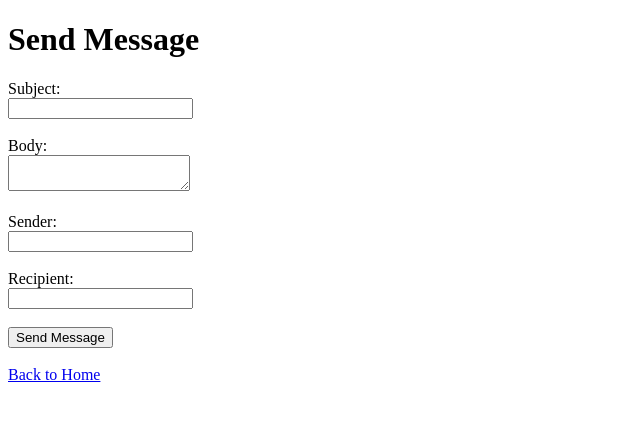
After one commit to zyadwael/LMS, a Python web app: template templates/send-email.html in a window 1280 px wide. The commit adds this page. Shown: the top 421 px of the page, without its empty margins (0-640 px from the left). Run offline with Jinja, Linux system fonts and the light colour scheme; the template is opened without the code that fills it, so the values that code supplies are empty.

Commit message:
teacher email menu

```diff
--- /dev/null
+++ b/templates/send-email.html
@@ -0,0 +1,24 @@
+<!DOCTYPE html>
+<html lang="en">
+<head>
+    <meta charset="UTF-8">
+    <meta name="viewport" content="width=device-width, initial-scale=1.0">
+    <title>Send Message</title>
+</head>
+<body>
+    <h1>Send Message</h1>
+    <form action="{{ url_for('send_message') }}" method="POST">
+        <label for="subject">Subject:</label><br>
+        <input type="text" id="subject" name="subject"><br><br>
+        <label for="body">Body:</label><br>
+        <textarea id="body" name="body"></textarea><br><br>
+        <label for="sender">Sender:</label><br>
+        <input type="text" id="sender" name="sender"><br><br>
+        <label for="recipient">Recipient:</label><br>
+        <input type="text" id="recipient" name="recipient"><br><br>
+        <input type="submit" value="Send Message">
+    </form>
+    <br>
+    <a href="{{ url_for('index') }}">Back to Home</a>
+</body>
+</html>
--- a/templates/view_subject_teacher.html
+++ b/templates/view_subject_teacher.html
@@ -254,7 +254,7 @@
                     {% for video in lesson_videos[lesson.id] %}
                     <p>
                         <a href="/video/{{ video.id }}">Video On the Lesson</a>
-                    {% if lesson_quiz.get(lesson.id) %}  <a href="/edit_quiz/{{ lesson.id }}" class="take-quiz-btn">Edit Quiz</a>
+                    {% if lesson_quiz.get(lesson.id) %}  <a href="/take_quiz/{{ lesson.id }}" class="take-quiz-btn">Take  Quiz</a>
                     {% else %}  <a href="/create_quiz/{{ lesson.id }}" class="add-quiz-btn">Add Quiz</a>
                     {% endif %}
                     </p>
```
Also changed, not shown: instance/users.db (deleted), templates/view_subject.html (line endings or trailing spaces).
